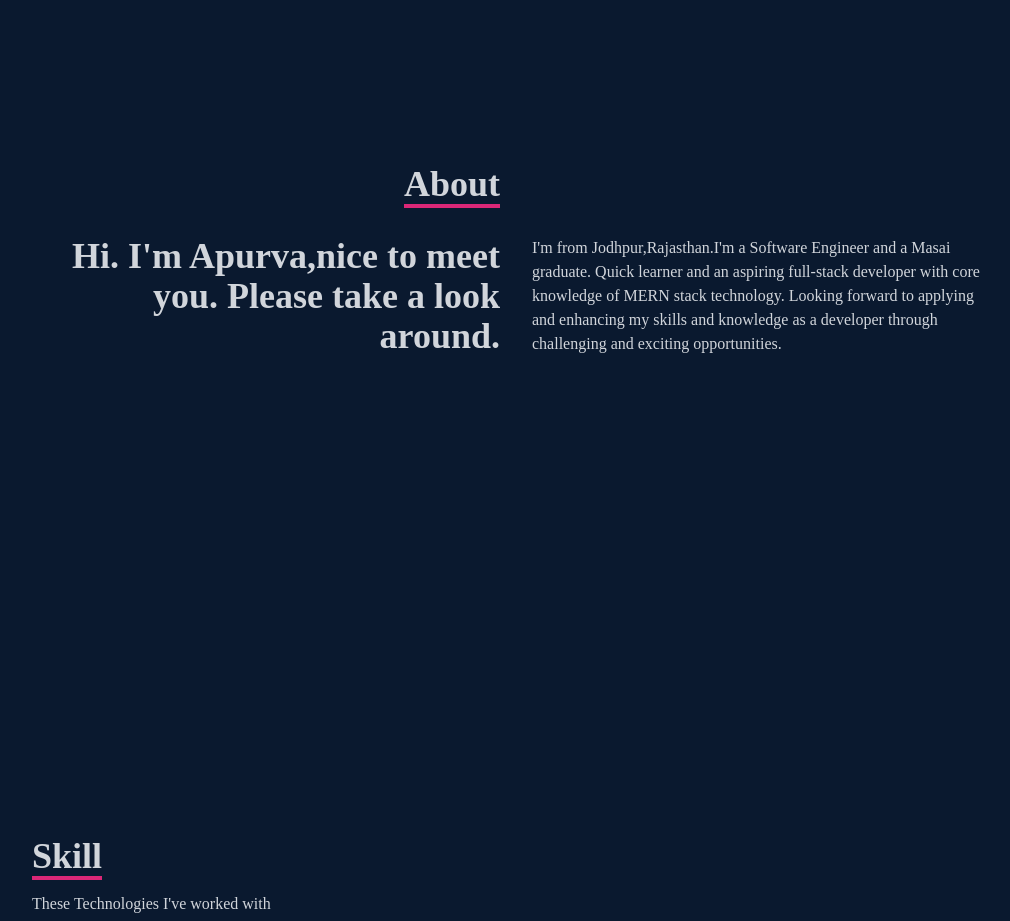
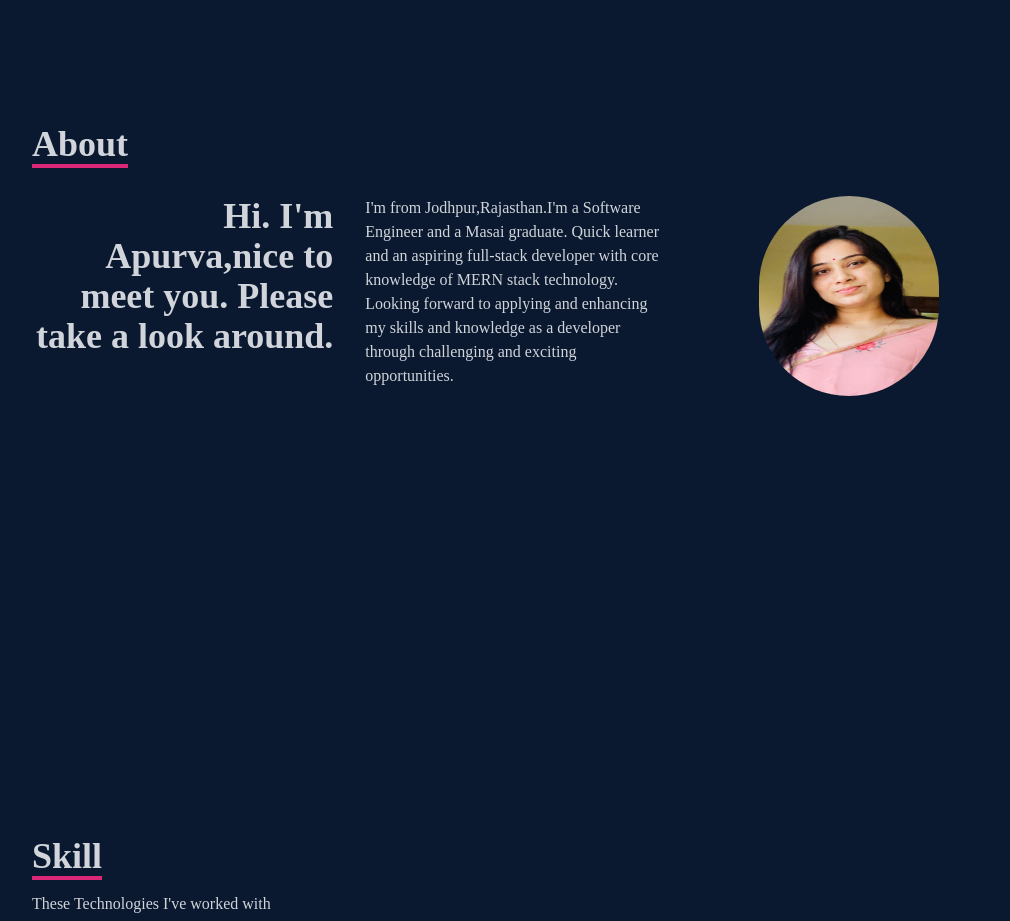
Before and after one commit to APURVA-DIVAKAR/Portfolio, a React (Create React App) app in the folder myapp/: page / in a window 1280 px wide. Shown: the part 940-1861 px from the top of the page, without its empty margins (124-1134 px from the left). Built offline with nearby package versions, Linux system fonts and the light colour scheme.

Commit message:
about updated

```diff
--- a/myapp/src/components/About.jsx
+++ b/myapp/src/components/About.jsx
@@ -1,30 +1,41 @@
 import React from 'react'
+import Apurva from '../assets/Apurva.png'
 
 const About = () => {
   return (
+    <>
+
     <div name='about' className='w-full h-screen bg-[#0a192f] text-gray-300'>
       <div className='flex flex-col justify-center items-center w-full h-full'>
         <div className='max-w-[1000px] w-full grid grid-cols-2 gap-8'>
-          <div className='sm:text-right pb-8 pl-4'>
+          <div className='sm:text-left pb-8 pl-4'>
             <p className='text-4xl font-bold inline border-b-4 border-pink-600'>
               About
             </p>
           </div>
-          <div></div>
+          <div>
+
           </div>
-          <div className='max-w-[1000px] w-full grid sm:grid-cols-2 gap-8 px-4'>
+          </div>
+          <div className='max-w-[1000px] w-full grid sm:grid-cols-3 gap-8 px-4'>
+
             <div className='sm:text-right text-4xl font-bold '>
               <p className='sm:text-right text-4xl font-bold '>Hi. I'm Apurva,nice to meet you. Please take a look around.</p>
             </div>
+
             <div>
               <p>I'm from Jodhpur,Rajasthan.I'm a Software Engineer and a Masai graduate. Quick learner and an aspiring full-stack developer with core knowledge of MERN
                     stack technology. Looking forward to applying and enhancing my skills and
                     knowledge as a developer through challenging and exciting opportunities.
               </p>
             </div>
+            <div>
+              <img className='w-[180px] h-[200px] rounded-full mx-auto' src={Apurva} alt="Profile Picture" />
+            </div>
           </div>
       </div>
     </div>
+  </>
   )
 }
 
```
Also changed, not shown: myapp/src/assets/Apurva.png (added).
